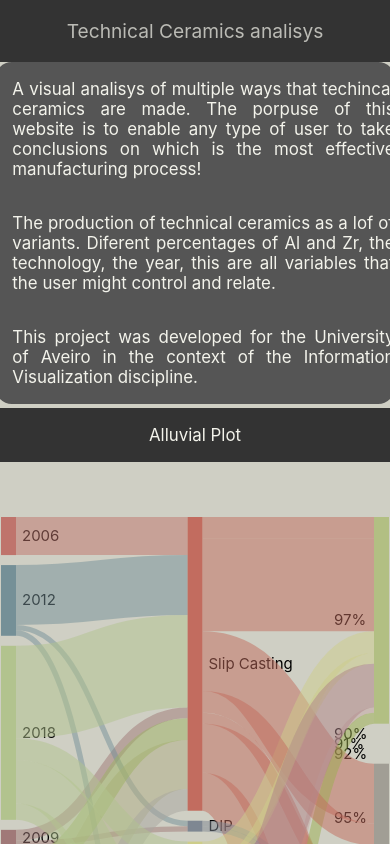
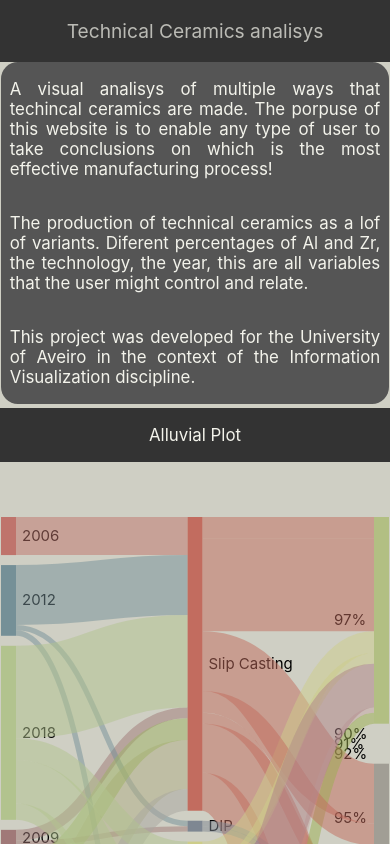
Before and after one commit to bearkillerPT/IV, a React (Create React App) app in the folder technical_ceramics/: page / in a window 390 px wide. Shown: the top 844 px of the page. Built offline with nearby package versions, Linux system fonts and the light colour scheme.

Commit message:
fixed intro in small screens

```diff
--- a/technical_ceramics/src/App.css
+++ b/technical_ceramics/src/App.css
@@ -18,9 +18,10 @@
   background-color: #555555;
   text-align: justify;
   text-justify: inter-word;
-  width: 98%;
+  width: 95%;
   border-radius: 2vh;
-  padding-left: 2vh;
+  padding-right: 1vh;
+  padding-left: 1vh;
 }
 .IntroP{
   width: 100%;
```
